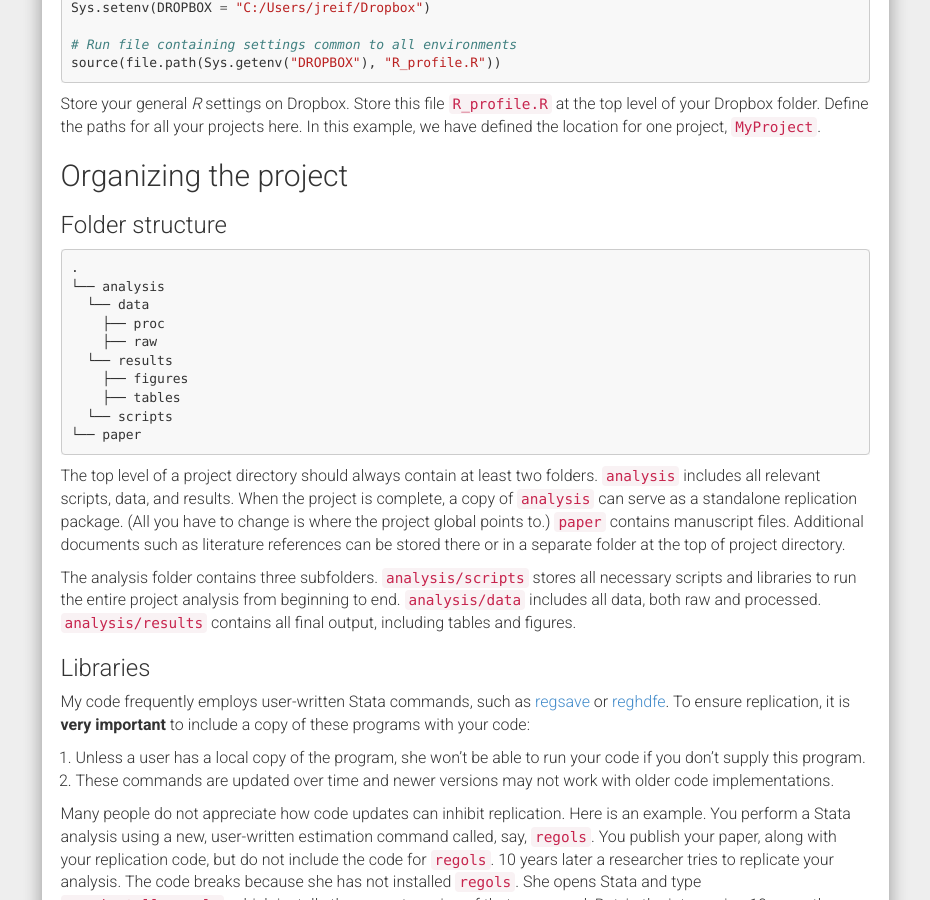
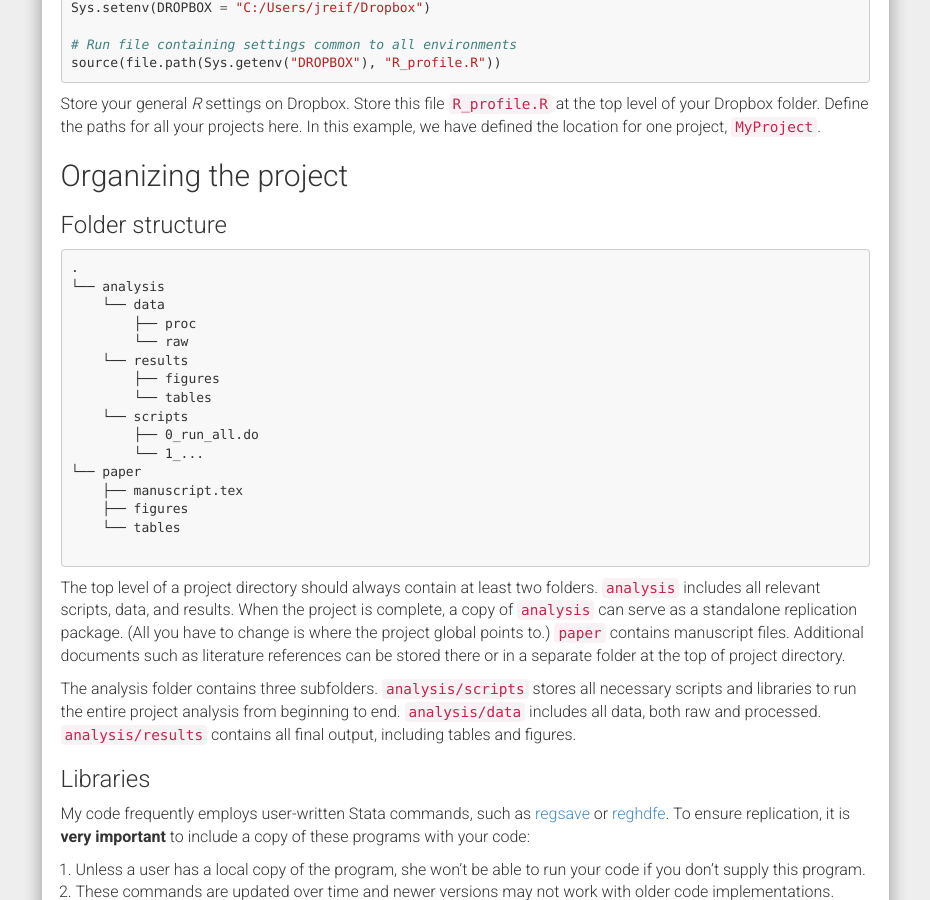
Before and after one commit to reifjulian/reifjulian.github.io, a Jekyll site: the page built from guide.md, in a window 1280 px wide and 900 px high, scrolled down 2331 px. Shown: the whole window, without its empty margins (321-1251 px from the left). Built offline with Jekyll 4.4.1, drawn with Linux system fonts in a browser that asks for light colours; nearby versions of some CDN libraries; comment, search, counter and statistics services are not loaded.

Commit message:
Update guide.md

````diff
--- a/guide.md
+++ b/guide.md
@@ -84,14 +84,20 @@ Store your general *R* settings on Dropbox. Store this file `R_profile.R` at the
 ```text
 .
 └── analysis
-  └── data
-    ├── proc
-    ├── raw
-  └── results
+    └── data
+        ├── proc
+        └── raw
+    └── results
+        ├── figures
+        └── tables
+    └── scripts
+        ├── 0_run_all.do
+        └── 1_...
+└── paper
+    ├── manuscript.tex
     ├── figures
-    ├── tables
-  └── scripts
-└── paper
+    └── tables
+
 ```
 
 
````
